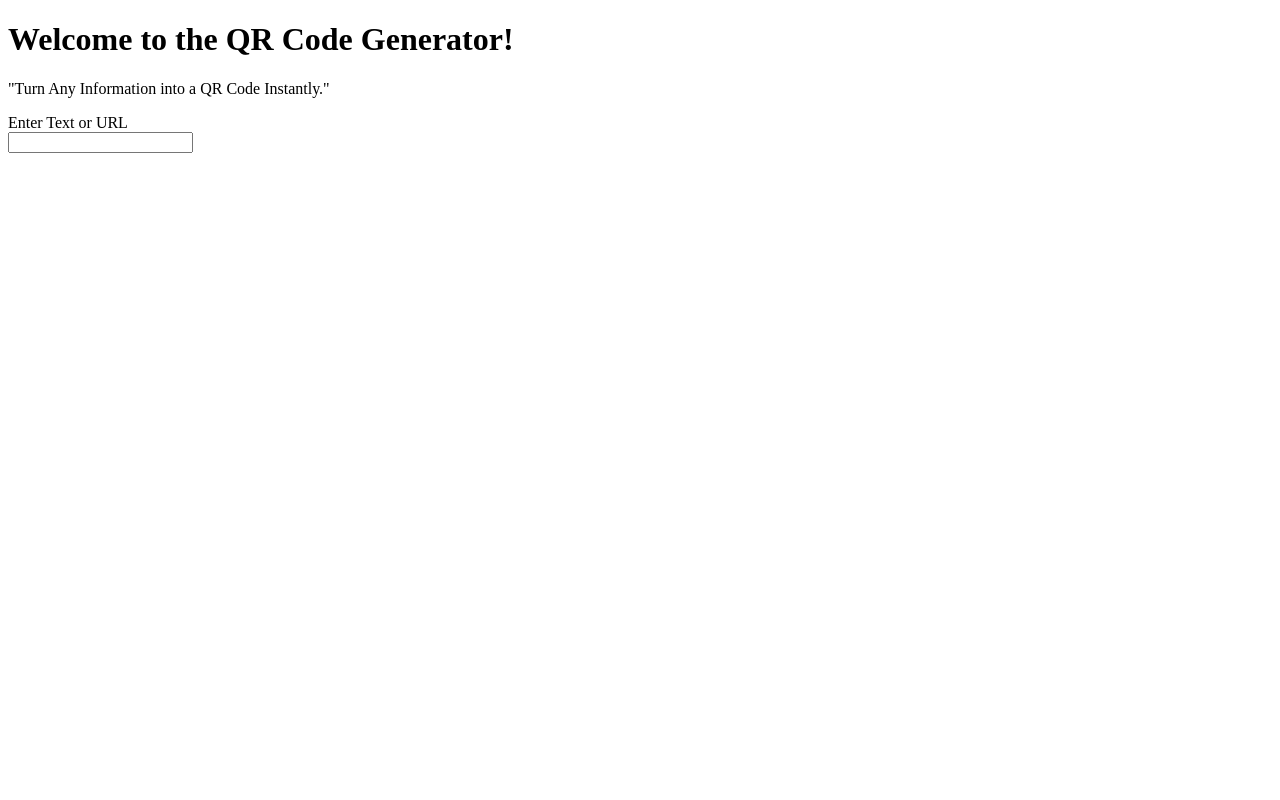
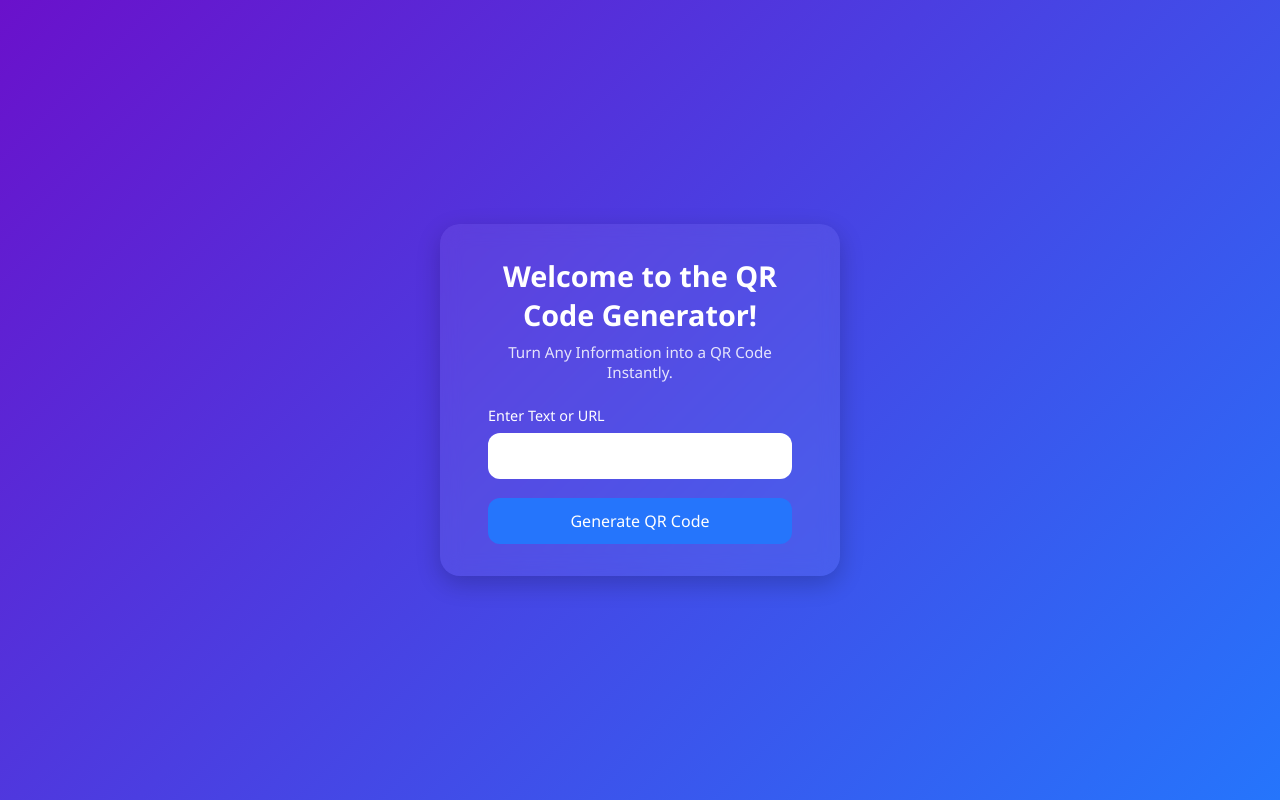
Before and after one commit to dishagitt/FlaskPracticeProjects, a Flask app: template QR_Code_Generator/templates/index.html in a window 1280 px wide. Run offline with Flask 3, Linux system fonts and the light colour scheme; the template is opened without the code that fills it, so the values that code supplies are empty.

Commit message:
styled the QR Code app form layout

```diff
--- /dev/null
+++ b/QR_Code_Generator/static/index.css
@@ -0,0 +1,73 @@
+/* Reset and base */
+* {
+  margin: 0;
+  padding: 0;
+  box-sizing: border-box;
+  font-family: "Segoe UI", Tahoma, Geneva, Verdana, sans-serif;
+}
+
+body {
+  background: linear-gradient(135deg, #6a11cb 0%, #2575fc 100%);
+  color: #fff;
+  display: flex;
+  justify-content: center;
+  align-items: center;
+  min-height: 100vh;
+}
+
+.container {
+  background: #ffffff10;
+  backdrop-filter: blur(10px);
+  padding: 2rem 3rem;
+  border-radius: 20px;
+  box-shadow: 0 8px 25px rgba(0, 0, 0, 0.2);
+  text-align: center;
+  width: 100%;
+  max-width: 400px;
+}
+
+h1 {
+  font-size: 1.8rem;
+  margin-bottom: 0.5rem;
+}
+
+p {
+  font-size: 0.95rem;
+  margin-bottom: 1.5rem;
+  opacity: 0.85;
+}
+
+label {
+  font-size: 0.9rem;
+  display: block;
+  margin-bottom: 0.5rem;
+  text-align: left;
+}
+
+input[type="text"] {
+  width: 100%;
+  padding: 0.75rem;
+  border-radius: 12px;
+  border: none;
+  outline: none;
+  margin-bottom: 1.2rem;
+  font-size: 1rem;
+}
+
+button {
+  background: #2575fc;
+  color: #fff;
+  border: none;
+  padding: 0.75rem 1.5rem;
+  font-size: 1rem;
+  border-radius: 12px;
+  cursor: pointer;
+  transition: all 0.3s ease;
+  width: 100%;
+}
+
+button:hover {
+  background: #1a5cd8;
+  transform: translateY(-2px);
+  box-shadow: 0 4px 12px rgba(0, 0, 0, 0.3);
+}
--- a/QR_Code_Generator/templates/index.html
+++ b/QR_Code_Generator/templates/index.html
@@ -4,15 +4,19 @@
     <meta charset="UTF-8" />
     <meta name="viewport" content="width=device-width, initial-scale=1.0" />
     <title>QR Code Generator</title>
+    <link rel="stylesheet" href="static/index.css" />
   </head>
   <body>
+    <div class="container">
       <h1>Welcome to the QR Code Generator!</h1>
-    <p>"Turn Any Information into a QR Code Instantly."</p>
+      <p>Turn Any Information into a QR Code Instantly.</p>
       {% if msg in form.error %} {% endif %}
       <form action="/" method="POST">
         <input id="csrf_token" name="csrf_token" type="hidden" />
-      <label for="inputText">Enter Text or URL</label><br />
+        <label for="inputText">Enter Text or URL</label>
         <input id="inputText" name="inputText" type="text" value="" />
+        <button type="submit">Generate QR Code</button>
       </form>
+    </div>
   </body>
 </html>
```
Lines whose indentation alone changed are shown as unchanged.
